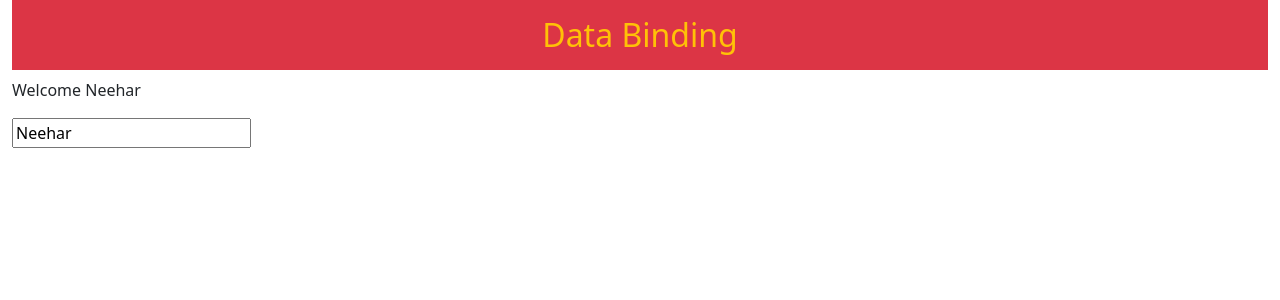
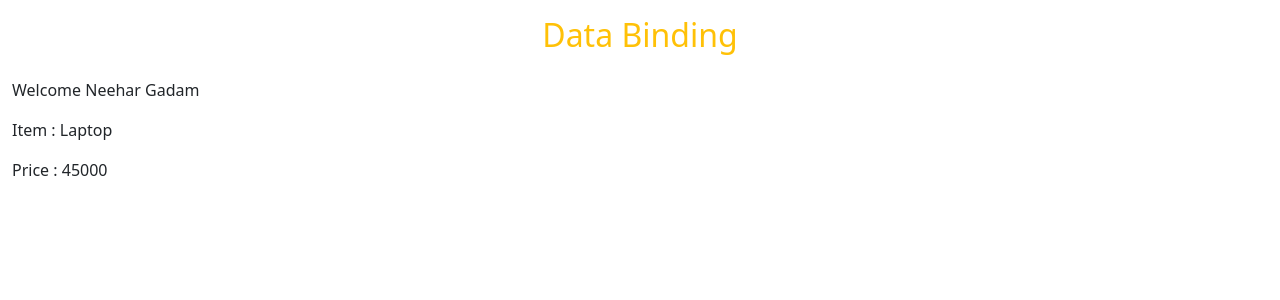
Before and after one commit to neehargadam/React-Project, a React (Vite) app: page / in a window 1280 px wide. Shown: the top 300 px of the page. Built offline with nearby package versions, Linux system fonts and the light colour scheme.

Commit message:
useState & useEffect basics

```diff
--- /dev/null
+++ b/src/components/data-binding/data-bindingState.jsx
@@ -0,0 +1,23 @@
+import { useEffect, useState } from "react";
+
+function DataBindingState() {
+   const [getName, setName] = useState("Neehar");
+
+   const[price,setPrice]=useState(0);
+   const[itemName,setItemName]=useState("");
+   useEffect(()=>{
+    setName("Neehar Gadam");
+    setItemName("Laptop");
+    setPrice(45000);
+   },[])
+    return (
+        <div className="container-fluid">
+            <h2 className={`text-center text-warning p-3`}>Data Binding</h2>
+            <p> Welcome {getName} </p>
+            <p>Item : {itemName}</p>
+            <p>Price : {price}</p>
+
+        </div>
+    )
+}
+export default DataBindingState;
--- a/src/main.jsx
+++ b/src/main.jsx
@@ -7,10 +7,12 @@ import '../node_modules/bootstrap/dist/css/bootstrap.css'
 import '../node_modules/bootstrap-icons/font/bootstrap-icons.css'
 import NetflixIndex from './components/netflix/netflix-index.jsx'
 import DataBinding from './components/data-binding/data-binding.jsx'
+import DataBindingState from './components/data-binding/data-bindingState.jsx'
 
 createRoot(document.getElementById('root')).render(
   <StrictMode>
-    <DataBinding/>
+    <DataBindingState/>
+    {/* <DataBinding/> */}
     {/* <NetflixIndex /> */}
   </StrictMode>,
 )
```
